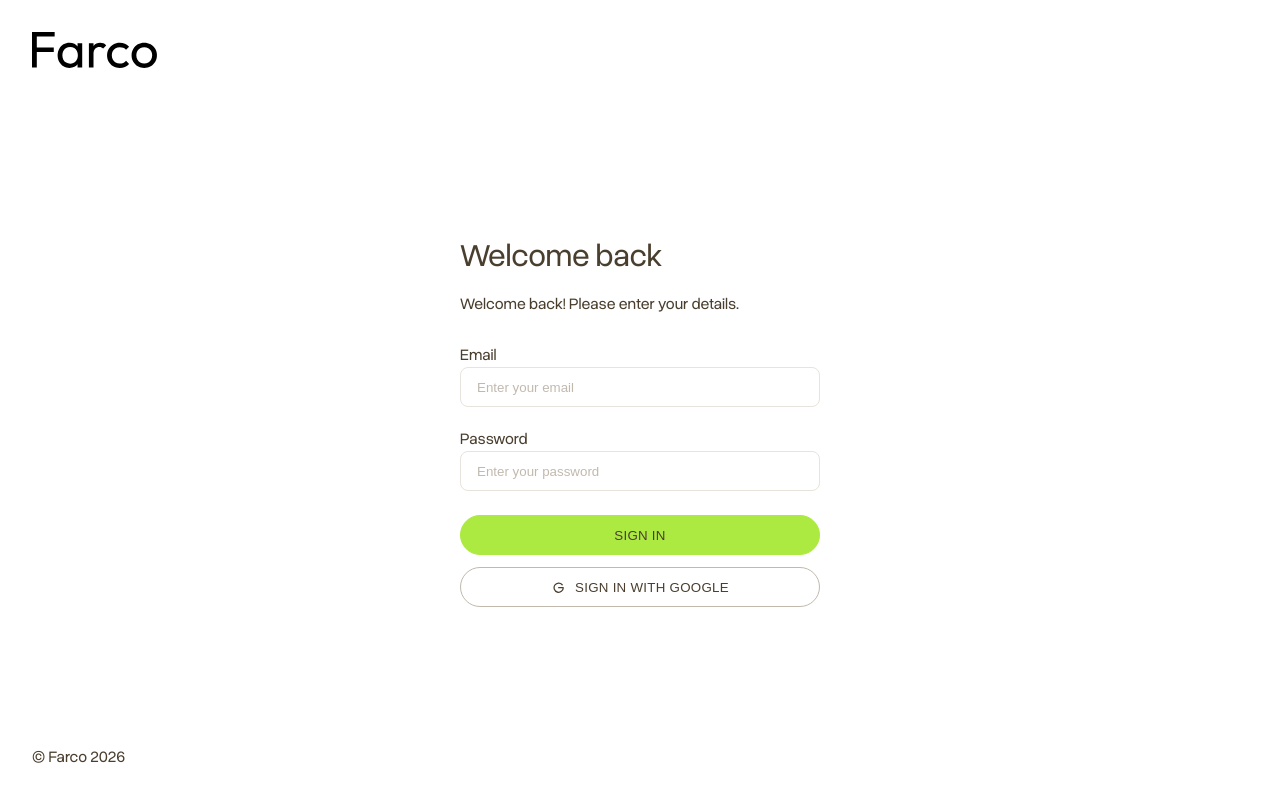
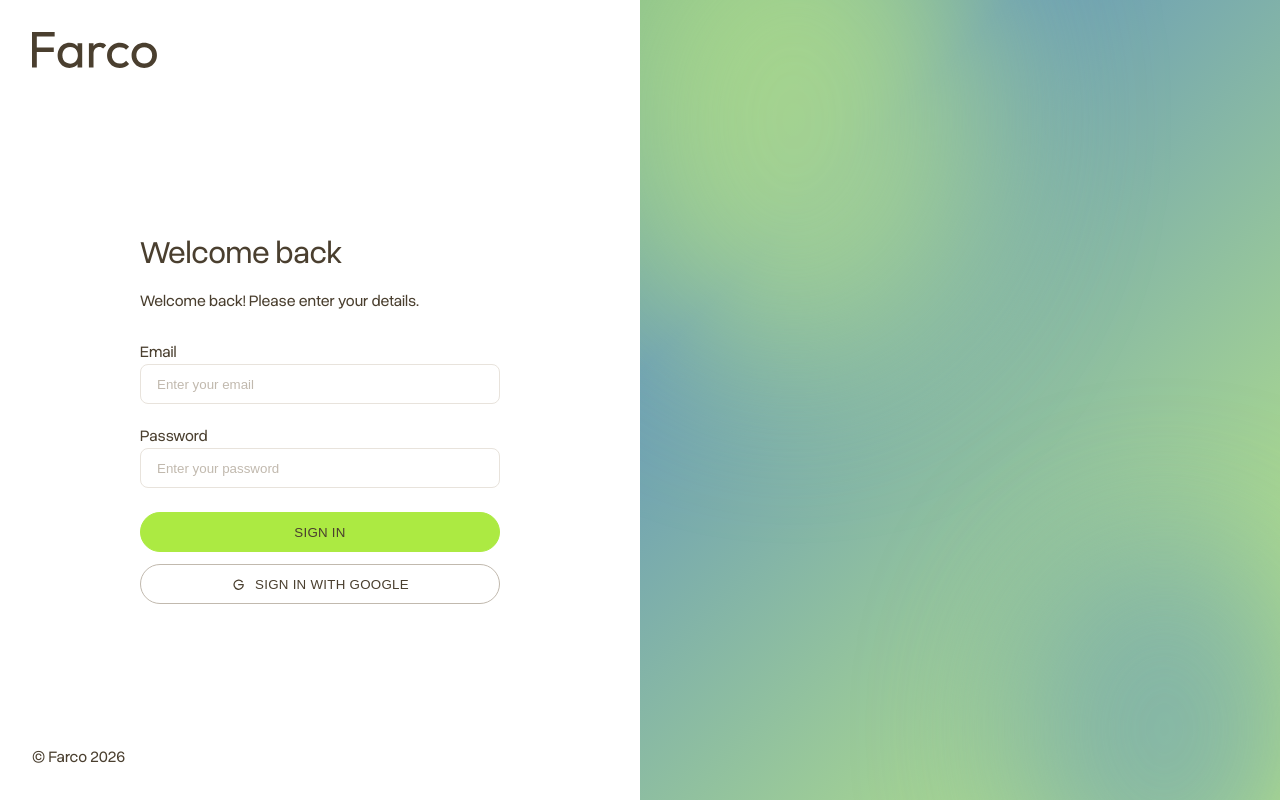
Before and after one commit to elenaferreras/ds-lab, a React (Vite) app: page / in a window 1280 px wide. Built offline with nearby package versions, Linux system fonts and the light colour scheme.

Commit message:
Feat: gradient login

```diff
--- /dev/null
+++ b/src/components/ui/logo/farco-logo.jsx
@@ -0,0 +1,41 @@
+import { cn } from '../../../lib/cn'
+
+/**
+ * @param {{ className?: string } & import('react').SVGProps<SVGSVGElement>} props
+ */
+export function FarcoLogo({ className = '', ...props }) {
+  return (
+    <svg
+      viewBox="0 0 63 18"
+      width="126"
+      height="36"
+      fill="none"
+      xmlns="http://www.w3.org/2000/svg"
+      role="img"
+      aria-label="Farco"
+      className={cn('block h-9 w-auto shrink-0', className)}
+      {...props}
+    >
+      <path
+        d="M0 0V17.7441H2.40339V9.94577H10.8919V7.74703H2.40339V2.19875H11.3265V0H0Z"
+        fill="currentColor"
+      />
+      <path
+        d="M22.7778 7.2607C22.3592 6.70151 21.8309 6.25837 21.1925 5.93179C20.4765 5.53969 19.6584 5.34364 18.7381 5.34364C17.6131 5.34364 16.5989 5.62483 15.6955 6.18746C14.8092 6.74985 14.1018 7.50853 13.5733 8.46301C13.062 9.41749 12.8063 10.4915 12.8063 11.6845C12.8063 12.8774 13.062 13.9514 13.5733 14.9059C14.1018 15.8604 14.8176 16.6191 15.721 17.1814C16.6245 17.7269 17.63 17.9995 18.7381 17.9995C19.6756 17.9995 20.5023 17.812 21.2183 17.4371C21.8535 17.0973 22.3732 16.6488 22.7778 16.0913V17.7438H25.1046V5.59931H22.7778V7.2607ZM21.883 14.676C21.1841 15.443 20.2638 15.8265 19.1216 15.8265C18.3546 15.8265 17.6727 15.6476 17.0762 15.2897C16.4797 14.9317 16.0108 14.4458 15.67 13.8322C15.3461 13.2016 15.1841 12.477 15.1841 11.6589C15.1841 10.8409 15.3461 10.1504 15.67 9.53674C16.0108 8.90615 16.4711 8.41173 17.0507 8.05374C17.6472 7.69574 18.329 7.51687 19.0961 7.51687C19.8631 7.51687 20.5364 7.69574 21.1159 8.05374C21.6955 8.39455 22.1386 8.88038 22.4453 9.51123C22.7692 10.1249 22.9312 10.8492 22.9312 11.6845C22.9312 12.8946 22.5818 13.8918 21.883 14.676Z"
+        fill="currentColor"
+      />
+      <path
+        d="M35.7156 5.67611C35.2214 5.45455 34.6674 5.34364 34.0537 5.34364C32.7072 5.34364 31.6761 5.80395 30.9601 6.72433C30.8882 6.81683 30.8203 6.91253 30.7555 7.01116V5.59931H28.4544V17.7441H30.7555V10.8151C30.7555 9.70727 31.0283 8.88063 31.5738 8.33493C32.1192 7.78947 32.8181 7.51687 33.6702 7.51687C34.0795 7.51687 34.4372 7.57649 34.7442 7.69574C35.0509 7.81499 35.3321 8.01104 35.5878 8.28389L37.0963 6.72433C36.6703 6.22991 36.21 5.88051 35.7156 5.67611Z"
+        fill="currentColor"
+      />
+      <path
+        d="M41.8199 8.10502C42.4164 7.74702 43.0983 7.56815 43.8653 7.56815C44.5131 7.56815 45.101 7.6874 45.6295 7.92614C46.1749 8.14771 46.635 8.48019 47.0102 8.92332L48.5442 7.38928C47.9647 6.72457 47.2744 6.22181 46.4733 5.88075C45.6722 5.52276 44.8028 5.34388 43.8653 5.34388C42.6721 5.34388 41.5897 5.62508 40.6181 6.18771C39.6636 6.73316 38.9052 7.48325 38.3425 8.43774C37.7971 9.39222 37.5245 10.4662 37.5245 11.6592C37.5245 12.8522 37.7971 13.9092 38.3425 14.8806C38.9052 15.8351 39.6636 16.5938 40.6181 17.1562C41.5897 17.7186 42.6721 18 43.8653 18C44.8028 18 45.6722 17.8211 46.4733 17.4631C47.2914 17.1051 47.9816 16.6024 48.5442 15.9546L47.0357 14.4206C46.6436 14.8637 46.1749 15.2045 45.6295 15.4433C45.101 15.6648 44.5131 15.7757 43.8653 15.7757C43.0983 15.7757 42.4164 15.5969 41.8199 15.2389C41.2232 14.8809 40.7545 14.395 40.4137 13.7814C40.0726 13.1677 39.9023 12.4603 39.9023 11.6592C39.9023 10.8581 40.0726 10.1507 40.4137 9.53699C40.7545 8.92332 41.2232 8.44583 41.8199 8.10502Z"
+        fill="currentColor"
+      />
+      <path
+        d="M61.6219 8.43749C61.0595 7.48301 60.2925 6.73292 59.3208 6.18746C58.3663 5.62508 57.3009 5.34364 56.1249 5.34364C54.9488 5.34364 53.8579 5.62483 52.9032 6.18746C51.9487 6.74985 51.1903 7.50853 50.6277 8.46301C50.0653 9.40056 49.7841 10.4574 49.7841 11.6334C49.7841 12.8095 50.0653 13.909 50.6277 14.8806C51.1903 15.8351 51.9487 16.5938 52.9032 17.1562C53.8579 17.7186 54.9317 18 56.1249 18C57.3181 18 58.3663 17.7188 59.3208 17.1562C60.2925 16.5938 61.0595 15.8351 61.6219 14.8806C62.1845 13.909 62.4657 12.8266 62.4657 11.6334C62.4657 10.4402 62.1845 9.39198 61.6219 8.43749ZM59.5765 13.7811C59.2357 14.3948 58.7668 14.8806 58.1703 15.2386C57.5738 15.5966 56.8919 15.7755 56.1249 15.7755C55.3579 15.7755 54.676 15.5966 54.0795 15.2386C53.4828 14.8806 53.0141 14.3948 52.6733 13.7811C52.3322 13.1505 52.1619 12.4345 52.1619 11.6334C52.1619 10.8323 52.3322 10.1504 52.6733 9.53674C53.0141 8.92308 53.4828 8.44583 54.0795 8.10502C54.676 7.74702 55.3579 7.56815 56.1249 7.56815C56.8919 7.56815 57.5652 7.74702 58.1448 8.10502C58.7413 8.44583 59.2102 8.92308 59.551 9.53674C59.909 10.1504 60.0878 10.8492 60.0878 11.6334C60.0878 12.4176 59.9173 13.1505 59.5765 13.7811Z"
+        fill="currentColor"
+      />
+    </svg>
+  )
+}
--- /dev/null
+++ b/src/components/ui/logo/index.js
@@ -0,0 +1 @@
+export { FarcoLogo } from './farco-logo'
--- a/src/pages/Login.jsx
+++ b/src/pages/Login.jsx
@@ -1,25 +1,43 @@
 import { Button, Input } from '../components'
+import { FarcoLogo } from '../components/ui/logo'
 import { GoogleLogo } from '@phosphor-icons/react'
+import { LoginMediaPanel } from './LoginMediaPanel'
 
-export default function LoginPage() {
+/**
+ * @param {{
+ *   media?: 'gradient' | 'image' | 'video' | 'none'
+ *   layout?: 'split' | 'stack'
+ *   imageSrc?: string
+ *   videoSrc?: string
+ * }} props
+ */
+export default function LoginPage({
+  media = 'gradient',
+  layout = 'split',
+  imageSrc,
+  videoSrc,
+}) {
+  const isSplit = layout === 'split' && media !== 'none'
+
   return (
-    <div className="grid min-h-screen grid-cols-1 lg:grid-cols-2">
-      {/* Left panel — form */}
-      <div className="relative flex flex-col bg-[var(--ds-color-background-surface-page)] px-[var(--ds-spacing-32)] py-[var(--ds-spacing-32)] lg:px-[var(--ds-spacing-40)]">
+    <div
+      className={
+        isSplit
+          ? 'grid min-h-screen grid-cols-2'
+          : 'min-h-screen'
+      }
+    >
+      <div className="relative flex min-h-screen min-w-0 flex-col bg-[var(--ds-color-background-surface-page)] px-[var(--ds-spacing-32)] py-[var(--ds-spacing-32)] md:px-[var(--ds-spacing-40)]">
         <div className="shrink-0">
-          <img src="/farco-logo.svg" alt="Farco" className="h-9 w-auto" />
+          <FarcoLogo className="text-[var(--ds-color-foreground-text-primary)]" />
         </div>
 
         <div className="flex flex-1 items-center justify-center py-[var(--ds-spacing-32)]">
           <div className="w-full max-w-[360px]">
-            <h1
-              className="m-0 mb-[var(--ds-spacing-8)] font-[var(--ds-font-family-body)] text-[var(--ds-font-size-xl)] font-bold leading-tight tracking-[-0.01em] text-[var(--ds-color-foreground-text-primary)]"
-            >
+            <h1 className="m-0 mb-[var(--ds-spacing-8)] font-[var(--ds-font-family-body)] text-[var(--ds-font-size-xl)] font-bold leading-tight tracking-[-0.01em] text-[var(--ds-color-foreground-text-primary)]">
               Welcome back
             </h1>
-            <p
-              className="m-0 mb-[var(--ds-spacing-32)] font-[var(--ds-font-family-body)] text-[var(--ds-font-size-md)] leading-normal text-[var(--ds-color-foreground-text-secondary)]"
-            >
+            <p className="m-0 mb-[var(--ds-spacing-32)] font-[var(--ds-font-family-body)] text-[var(--ds-font-size-md)] leading-normal text-[var(--ds-color-foreground-text-secondary)]">
               Welcome back! Please enter your details.
             </p>
 
@@ -61,14 +79,13 @@ export default function LoginPage() {
         </footer>
       </div>
 
-      {/* Right panel — placeholder image */}
-      <div className="relative hidden min-h-[240px] overflow-hidden bg-[var(--ds-color-background-surface-subtle)] lg:block">
-        <img
-          src="/avatar-default.png"
-          alt=""
-          className="h-full w-full object-cover"
+      {isSplit ? (
+        <LoginMediaPanel
+          media={media}
+          imageSrc={imageSrc}
+          videoSrc={videoSrc}
         />
-      </div>
+      ) : null}
     </div>
   )
 }
--- /dev/null
+++ b/src/pages/LoginMediaPanel.jsx
@@ -0,0 +1,65 @@
+/**
+ * Right-hand media slot for the login layout.
+ *
+ * @param {{
+ *   media?: 'gradient' | 'image' | 'video'
+ *   imageSrc?: string
+ *   videoSrc?: string
+ *   imageAlt?: string
+ *   className?: string
+ * }} props
+ */
+import './login.css'
+
+const DEMO_IMAGE = '/login-demo.png'
+
+export function LoginMediaPanel({
+  media = 'gradient',
+  imageSrc,
+  videoSrc,
+  imageAlt = 'Login illustration',
+  className = '',
+}) {
+  const showGradient = media === 'gradient'
+  const showImage = media === 'image'
+  const showVideo = media === 'video'
+  const resolvedImageSrc = imageSrc ?? (showImage ? DEMO_IMAGE : undefined)
+  const resolvedVideoSrc = videoSrc
+
+  return (
+    <aside
+      className={`login-media-panel relative h-full min-h-screen w-full overflow-hidden ${className}`}
+      aria-hidden={showGradient}
+    >
+      {showGradient ? (
+        <div className="login-media-panel__gradient absolute inset-0" aria-hidden />
+      ) : null}
+
+      {showVideo && resolvedVideoSrc ? (
+        <video
+          className="absolute inset-0 h-full w-full object-cover"
+          src={resolvedVideoSrc}
+          autoPlay
+          muted
+          loop
+          playsInline
+        />
+      ) : null}
+
+      {showImage && resolvedImageSrc ? (
+        <img
+          src={resolvedImageSrc}
+          alt={imageAlt}
+          className="absolute inset-0 h-full w-full object-cover"
+        />
+      ) : null}
+
+      {(showImage || showVideo) && (
+        <div
+          className="pointer-events-none absolute inset-0 bg-[color-mix(in_oklab,var(--ds-color-foreground-text-primary)_12%,transparent)]"
+          aria-hidden
+        />
+      )}
+    </aside>
+  )
+}
--- /dev/null
+++ b/src/pages/login.css
@@ -0,0 +1,105 @@
+/* Login media panel — animated brand gradient */
+
+@keyframes login-gradient-shift {
+  0%,
+  100% {
+    background-position: 0% 50%;
+  }
+  50% {
+    background-position: 100% 50%;
+  }
+}
+
+@keyframes login-gradient-drift {
+  0%,
+  100% {
+    transform: translate(0, 0) scale(1);
+  }
+  33% {
+    transform: translate(6%, -4%) scale(1.08);
+  }
+  66% {
+    transform: translate(-4%, 6%) scale(0.94);
+  }
+}
+
+.login-media-panel {
+  background-color: var(--ds-brand-color-light-primary-300, #daf6ad);
+}
+
+.login-media-panel__gradient {
+  position: absolute;
+  inset: 0;
+  background: linear-gradient(
+    135deg,
+    var(--ds-brand-color-light-primary-300, #daf6ad) 0%,
+    var(--ds-brand-color-light-primary-500, #acea42) 22%,
+    var(--ds-brand-color-light-secondary-300, #6a9db7) 48%,
+    var(--ds-brand-color-light-primary-400, #c4f07f) 72%,
+    var(--ds-brand-color-light-secondary-400, #4b809a) 100%
+  );
+  background-size: 320% 320%;
+  animation: login-gradient-shift 18s ease-in-out infinite;
+}
+
+.login-media-panel__gradient::before,
+.login-media-panel__gradient::after {
+  content: '';
+  position: absolute;
+  border-radius: 50%;
+  filter: blur(80px);
+  opacity: 0.62;
+  animation: login-gradient-drift 22s ease-in-out infinite;
+}
+
+.login-media-panel__gradient::before {
+  top: -12%;
+  left: -8%;
+  width: 58%;
+  height: 58%;
+  background: var(--ds-brand-color-light-primary-400, #c4f07f);
+}
+
+.login-media-panel__gradient::after {
+  right: -10%;
+  bottom: -14%;
+  width: 52%;
+  height: 52%;
+  background: var(--ds-brand-color-light-secondary-300, #6a9db7);
+  animation-delay: -10s;
+}
+
+[data-mode='dark'] .login-media-panel {
+  background-color: var(--ds-brand-color-dark-primary-400, #83ba2a);
+}
+
+[data-mode='dark'] .login-media-panel__gradient {
+  background: linear-gradient(
+    135deg,
+    var(--ds-brand-color-dark-primary-400, #83ba2a) 0%,
+    var(--ds-brand-color-dark-primary-600, #c4f07f) 22%,
+    var(--ds-brand-color-dark-secondary-500, #2d627d) 48%,
+    var(--ds-brand-color-dark-primary-500, #acea42) 72%,
+    var(--ds-brand-color-dark-secondary-600, #4b809a) 100%
+  );
+}
+
+[data-mode='dark'] .login-media-panel__gradient::before {
+  background: var(--ds-brand-color-dark-primary-500, #acea42);
+}
+
+[data-mode='dark'] .login-media-panel__gradient::after {
+  background: var(--ds-brand-color-dark-secondary-500, #2d627d);
+}
+
+@media (prefers-reduced-motion: reduce) {
+  .login-media-panel__gradient {
+    animation: none;
+    background-size: 100% 100%;
+  }
+
+  .login-media-panel__gradient::before,
+  .login-media-panel__gradient::after {
+    animation: none;
+  }
+}
```
Also changed, not shown: public/login-demo.png (added), 1 other file (tests, documents, lock files or other folders).
